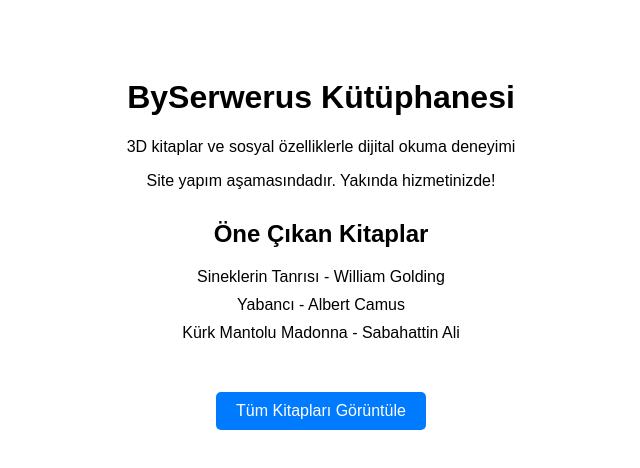
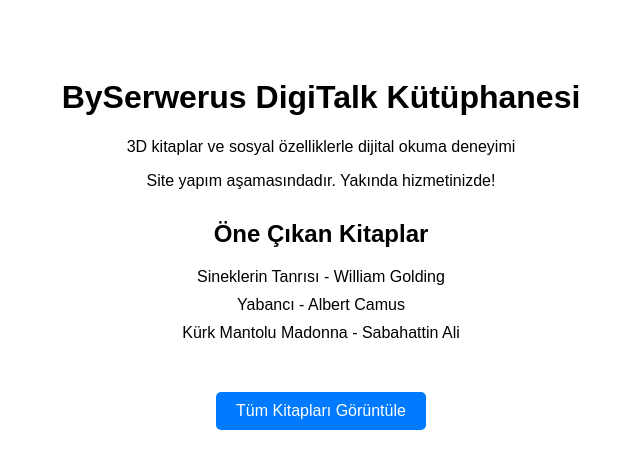
Before and after one commit to xlaedri/byserwerus-kutuphanesi, a Next.js app: page / in a window 1280 px wide. Shown: the top 468 px of the page, without its empty margins (319-959 px from the left). Built offline with nearby package versions, Linux system fonts and the light colour scheme.

Commit message:
Update index.js

```diff
--- a/pages/index.js
+++ b/pages/index.js
@@ -1,7 +1,7 @@
 export default function Home() {
   return (
     <div style={{ padding: '50px', textAlign: 'center', fontFamily: 'Arial' }}>
-      <h1>BySerwerus Kütüphanesi</h1>
+      <h1>BySerwerus DigiTalk Kütüphanesi</h1>
       <p>3D kitaplar ve sosyal özelliklerle dijital okuma deneyimi</p>
       <p>Site yapım aşamasındadır. Yakında hizmetinizde!</p>
 
```
